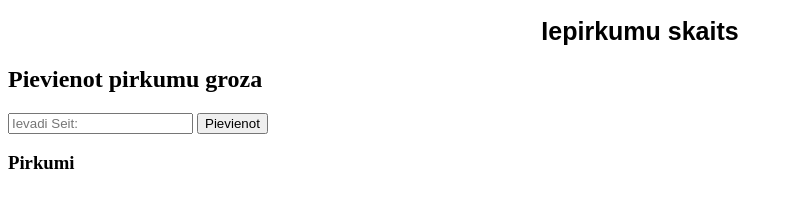
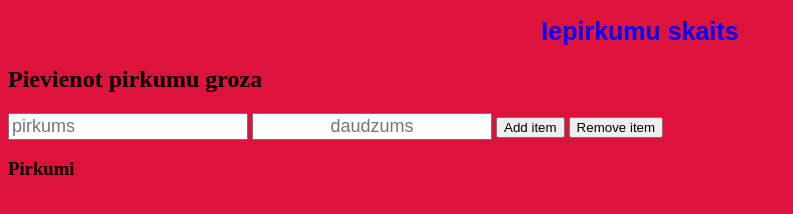
Before and after one commit to ZaDivan/Iepirkumu-saraksts, a plain HTML site: page Index.html in a window 1280 px wide. Shown: the whole page, without its empty margins (0-793 px from the left). Drawn offline with Linux system fonts and the light colour scheme.

Commit message:
pirkumu grozs

```diff
--- a/Index.html
+++ b/Index.html
@@ -1,23 +1,41 @@
 <!DOCTYPE html>
 <html>
-<body>
+<head>
 <style>
+    body{
+    background-color: crimson;
+    }
+    #groza{
+    text-align: justify;
+    text-align-last: left;
+    font-size: 18px;
+    }
+    #daudz{
+        text-align: justify;
+    text-align-last: center;
+    font-size: 18px;
+    }
     h1{
         display:flex;
         justify-content: center;
         align-items:center;
         font-size: 25px;
         font-family: sans-serif;
+        color: blue;
 }
 </style>
+</head>
+<body>
+    <ul id="list"></ul>
 <h1>Iepirkumu skaits</h1>
 <script src="javascript.js"></script>
-<div id="Okno">
     <form id="form">
-        <h2 id="Okno" style="display">Pievienot pirkumu groza</h2>
-        <input type="text" id="groza" placeholder="Ievadi Seit:">
-        <button type="ok" id="ok">Pievienot</button>
+        <h2 style="display">Pievienot pirkumu groza</h2>
+        <input type="text" id="groza" placeholder="pirkums">
+        <input type="text" id="daudz" placeholder="daudzums">
+        <button onclick="addItem()">Add item</button>
+        <button onclick="removeItem()">Remove item</button>
     </form>
-</div>
+</body>
 <h3>Pirkumi</h3>
 </html>
--- a/javascript.js
+++ b/javascript.js
@@ -1,4 +1,20 @@
-document.getElementById('Pievietot').addEventListener('click', () => {
-    Okno.style.display = 'block';
+function addItem(){
+    var ul = document.getElementById("list");
+    var candidate = document.getElementById("groza");
+    var candidate = document.getElementById("daudz");
+    var li = document.createElement("li");
+    li.setAttribute('id',groza.value);
+    li.appendChild(document.createTextNode(groza.value));
+    ul.appendChild(li);
+    li.setAttribute('id',daudz.value);
+    li.appendChild(document.createTextNode(daudz.value));
+    ul.appendChild(li);
+}
 
-})
+function removeItem(){
+    var ul = document.getElementById("list");
+    var groza = document.getElementById("groza");
+    var item = document.getElementById(groza.value);
+    var groza = document.getElementById("daudz");
+    var item = document.getElementById(daudz.value);
+    ul.removeChild(item);
```
